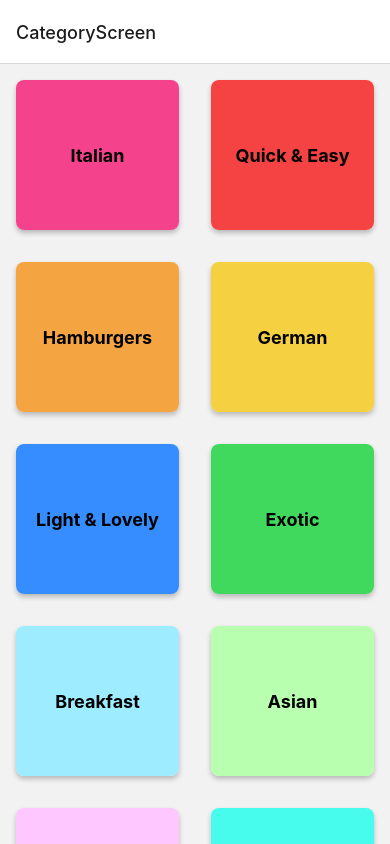
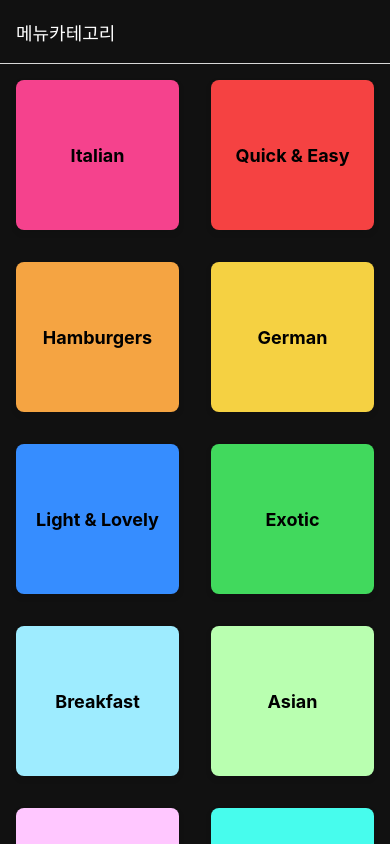
Before and after one commit to 2-daoni/Food-Navigation, a React Native app: screen / in a window 390 px wide. Built offline with nearby package versions, Linux system fonts and the light colour scheme.

Commit message:
[Feat] navigation 옵션 동적으로 설정하기

```diff
--- a/App.tsx
+++ b/App.tsx
@@ -12,8 +12,20 @@ export default function App() {
     <>
       <StatusBar style="light" />
       <NavigationContainer>
-        <Stack.Navigator>
-          <Stack.Screen name="CategoryScreen" component={CategoryScreen} />
+        <Stack.Navigator
+          screenOptions={{
+            headerStyle: {
+              backgroundColor: "#111",
+            },
+            headerTintColor: "white",
+            contentStyle: { backgroundColor: "#111" },
+          }}
+        >
+          <Stack.Screen
+            name="CategoryScreen"
+            component={CategoryScreen}
+            options={{ title: "메뉴카테고리" }}
+          />
           <Stack.Screen
             name="MealsOverViewScreen"
             component={MealsOverViewScreen}
--- a/screens/MealsOverViewScreen.tsx
+++ b/screens/MealsOverViewScreen.tsx
@@ -1,9 +1,9 @@
-import { useEffect, useState } from "react";
-import { FlatList, StyleSheet, Text, View } from "react-native";
+import { useEffect, useLayoutEffect, useState } from "react";
+import { FlatList, StyleSheet, View } from "react-native";
 import MealItem from "../components/MealItem";
-import { MEALS } from "../data/dummy-data";
+import { CATEGORIES, MEALS } from "../data/dummy-data";
 
-const MealsOverViewScreen = ({ route }: any) => {
+const MealsOverViewScreen = ({ route, navigation }: any) => {
   const [id, setId] = useState<any>();
 
   const showMeals = MEALS.filter((item) => {
@@ -19,6 +19,11 @@ const MealsOverViewScreen = ({ route }: any) => {
       setId(route.params.categoryId);
     }
   }, [route.params.categoryId]);
+
+  useLayoutEffect(() => {
+    const Title = CATEGORIES.find((item) => item.id === id)?.title;
+    navigation.setOptions({ title: Title });
+  }, [id, navigation]);
 
   return (
     <View style={styles.container}>
```
